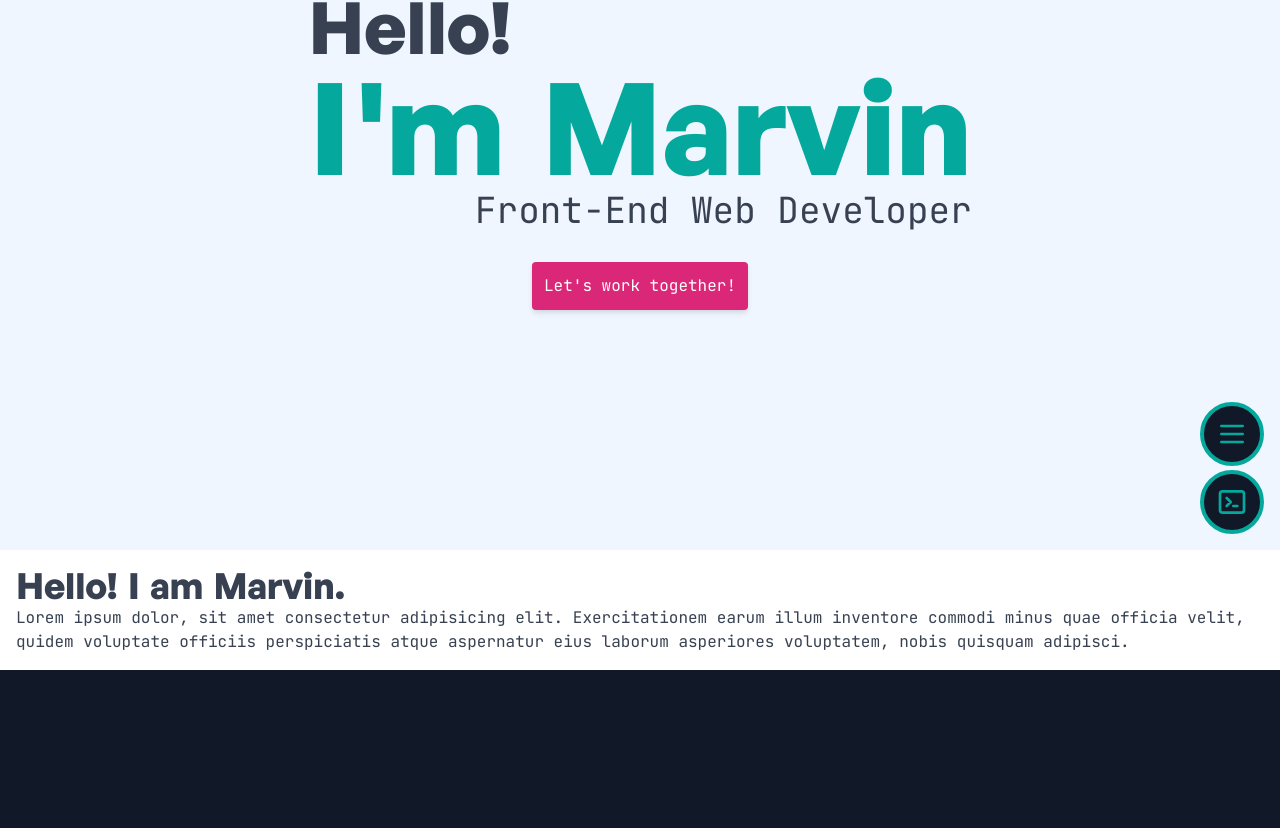
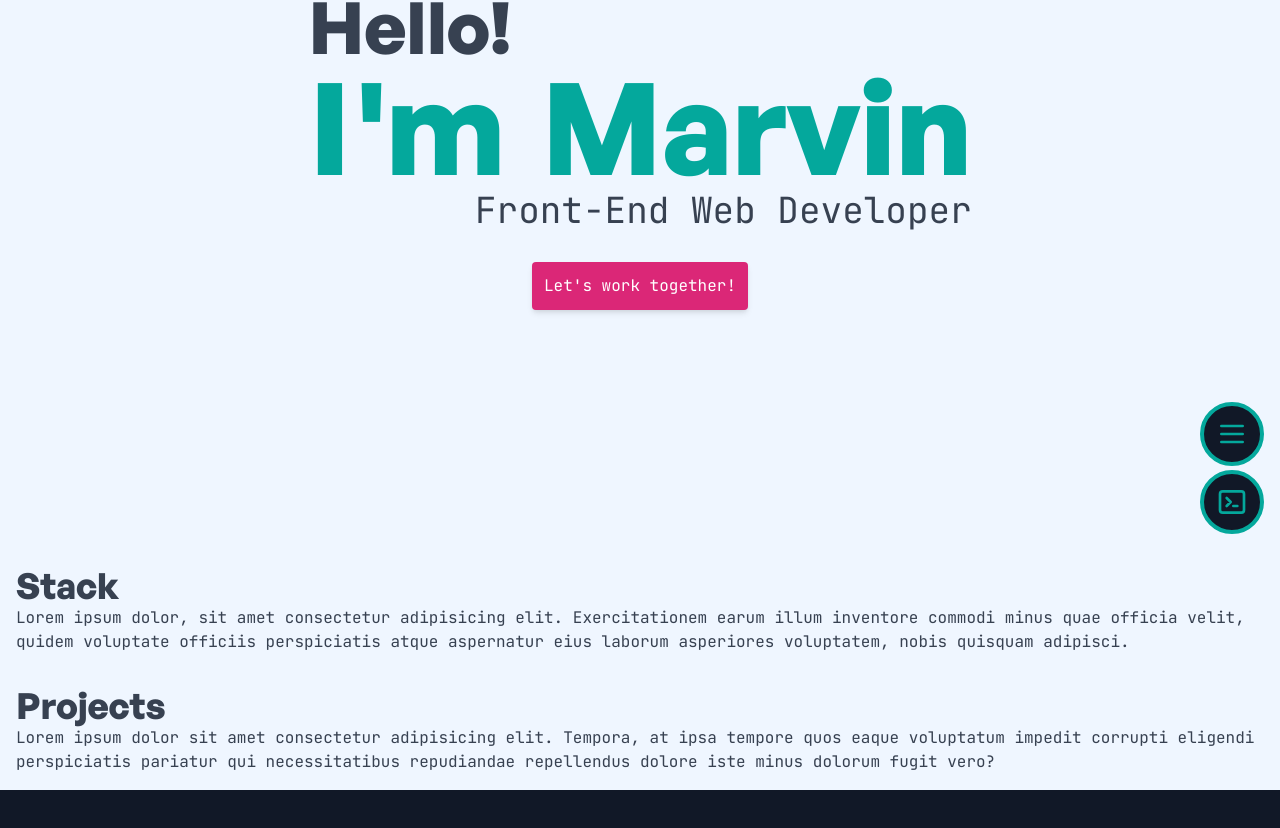
Before and after one commit to iamthismarvin/marvin.dev-v2, a Vue app: page / in a window 1280 px wide. Shown: the part 250-1078 px from the top of the page. Built offline with nearby package versions, Linux system fonts and the light colour scheme.

Commit message:
NEW: Create [Stack] and [Projects] section files.

```diff
--- /dev/null
+++ b/src/sections/Projects.vue
@@ -0,0 +1,18 @@
+<template>
+  <div class="bg-blue-50 p-4">
+    <h1>Projects</h1>
+    <p>
+      Lorem ipsum dolor sit amet consectetur adipisicing elit. Tempora, at ipsa tempore quos eaque
+      voluptatum impedit corrupti eligendi perspiciatis pariatur qui necessitatibus repudiandae
+      repellendus dolore iste minus dolorum fugit vero?
+    </p>
+  </div>
+</template>
+
+<script lang="ts">
+import Vue from 'vue';
+
+export default Vue.extend({
+  name: 'Projects',
+});
+</script>
--- /dev/null
+++ b/src/sections/Stack.vue
@@ -0,0 +1,18 @@
+<template>
+  <div class="bg-blue-50 p-4">
+    <h1>Stack</h1>
+    <p>
+      Lorem ipsum dolor, sit amet consectetur adipisicing elit. Exercitationem earum illum inventore
+      commodi minus quae officia velit, quidem voluptate officiis perspiciatis atque aspernatur eius
+      laborum asperiores voluptatem, nobis quisquam adipisci.
+    </p>
+  </div>
+</template>
+
+<script lang="ts">
+import Vue from 'vue';
+
+export default Vue.extend({
+  name: 'Stack',
+});
+</script>
--- a/src/views/Home.vue
+++ b/src/views/Home.vue
@@ -1,14 +1,8 @@
 <template>
   <div class="home">
     <Hero id="Home" />
-    <div id="Stack" class="p-4">
-      <h1>Hello! I am Marvin.</h1>
-      <p>
-        Lorem ipsum dolor, sit amet consectetur adipisicing elit. Exercitationem earum illum
-        inventore commodi minus quae officia velit, quidem voluptate officiis perspiciatis atque
-        aspernatur eius laborum asperiores voluptatem, nobis quisquam adipisci.
-      </p>
-    </div>
+    <Stack id="Stack" />
+    <Projects id="Projects" />
     <Contact id="Contact" />
   </div>
 </template>
@@ -21,6 +15,8 @@ export default Vue.extend({
   components: {
     Contact: () => import('@/sections/Contact.vue'),
     Hero: () => import('@/sections/Hero.vue'),
+    Projects: () => import('@/sections/Projects.vue'),
+    Stack: () => import('@/sections/Stack.vue'),
   },
 });
 </script>
```
